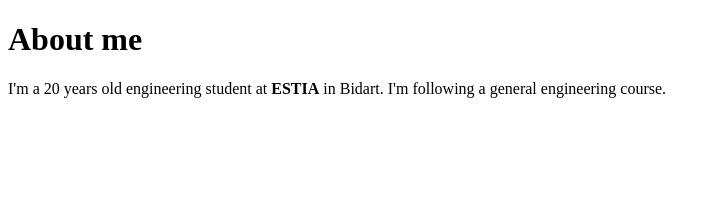
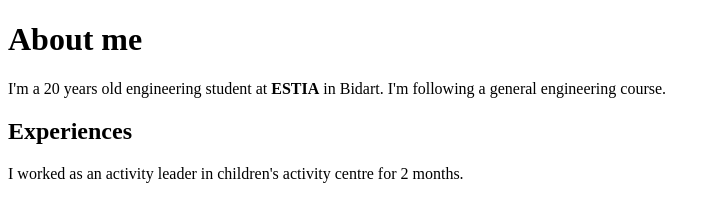
Before and after one commit to rm-est/Cours1, a plain HTML site: page index.html in a window 1280 px wide. Shown: the whole page, without its empty margins (0-720 px from the left). Drawn offline with Linux system fonts and the light colour scheme.

Commit message:
feat: experience added
my exp as an activity leader

```diff
--- a/index.html
+++ b/index.html
@@ -6,6 +6,9 @@
   </head>
   <body>
     <h1 id="About me"><strong>About me</strong></h1>
-    I'm a 20 years old engineering student at <strong>ESTIA</strong>  in Bidart. I'm following a general engineering course.
+    I'm a 20 years old engineering student at <strong>ESTIA</strong> in Bidart. I'm following a general engineering course.
+    <h2 id="Experiences"><strong>Experiences</strong></h2>
+    I worked as an activity leader in children's activity centre for 2 months.
+
   </body>
 </html>
```
